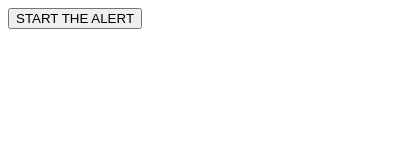
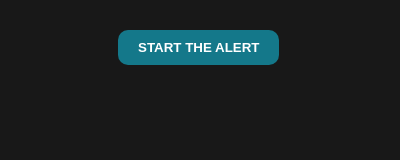
Before and after one commit to adigulalkari/DontBeALazyBum, a browser extension: page Popup/popup.html in a window 400 px wide. Drawn offline with Linux system fonts and the light colour scheme.

Commit message:
Changed styling popup

```diff
--- a/Organizer/styles.css
+++ b/Organizer/styles.css
@@ -1,8 +1,6 @@
-*{
-  background-color: #1a1a1a;
-}
 
 body {
+  background-color: #181818;
     margin: 0;
     padding: 10px;
     font-family: Arial, Helvetica, sans-serif;
@@ -20,30 +18,40 @@ button {
     font-weight: bold;
 }
 
-table{
+/* table{
   border: none;
-}
+} */
 
 td a{
     color: #5f9341;
 }
 
-table {
+  table {
+    width: 100%;
+    margin: 20px 0;
+    border-collapse: collapse;
     font-family: Arial, sans-serif;
-    border-collapse: collapse;
-    width: 100%;
-  }
-
-  td, th {
-    color: white;
-    text-align: left;
-    padding: 8px;
+    font-size: 14px;
   }
 
   th {
-    background-color: #1a1a1a;;
+    background-color: #333;
+    color: #fff;
+    padding: 10px;
+    text-align: left;
+    border-bottom: 2px solid #fff;
+  }
+
+  td {
+    padding: 10px;
+    word-wrap: break-word;
+    border-bottom: 1px solid #ccc;
+    width: 400px;
   }
 
   tr:nth-child(even) {
-    background-color: #1a1a1aa5;;
+    background-color: #f2f2f2;
   }
+  tr:nth-child(odd) {
+    background-color: #969696;
+  }
--- a/Popup/popup.html
+++ b/Popup/popup.html
@@ -2,8 +2,7 @@
 <html>
   <head>
     <title>SweetAlert</title>
-    <meta name="viewport" content="width=device-width, initial-scale=1" />
-    <!-- <script src="https://cdn.jsdelivr.net/npm/sweetalert2@10"></script> -->
+    <link rel="stylesheet" href="stylepopup.css">
   </head>
   <body>
     <button id="sweetalert">START THE ALERT</button>
--- /dev/null
+++ b/Popup/stylepopup.css
@@ -0,0 +1,17 @@
+body {
+    background-color: #181818;
+    margin: 0;
+    padding: 10px;
+    font-family: Arial, Helvetica, sans-serif;
+    min-width: 400px;
+}
+button {
+    background: #13a3bdb1;
+    color: white;
+    margin: 5%;
+    margin-left: 27%;
+    padding: 10px 20px;
+    border: none;
+    border-radius: 10px;
+    font-weight: bold;
+}
```
Also changed, not shown: manifest.json.
